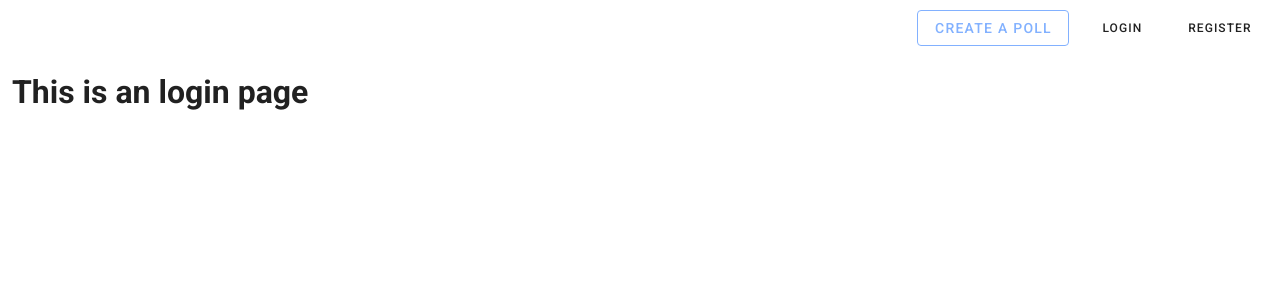
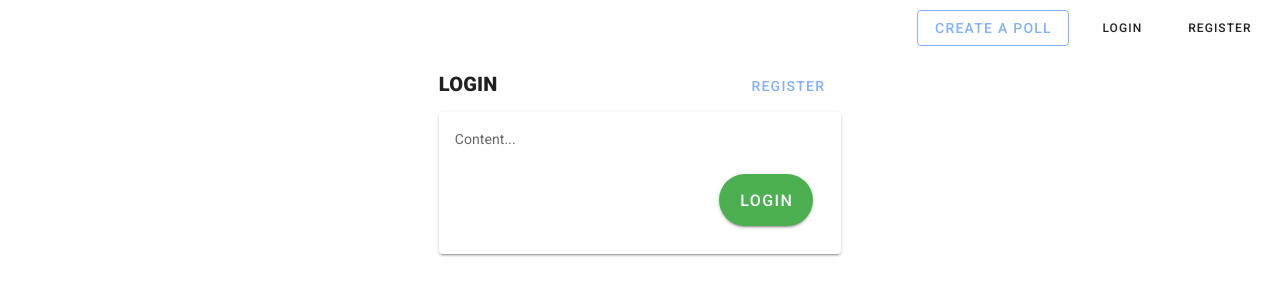
Before and after one commit to rafaelpaixao/yetanotherpoll, a Vue app in the folder frontend/: page /login in a window 1280 px wide. Shown: the top 300 px of the page. Built offline with nearby package versions, Linux system fonts and the light colour scheme.

Commit message:
add initial views

```diff
--- /dev/null
+++ b/frontend/src/components/AppLayout.vue
@@ -0,0 +1,27 @@
+<template>
+  <v-row class="justify-center">
+    <v-col lg="4" md="6" sm="8" cols="12">
+      <v-row>
+        <v-col sm="6" cols="12" class="text-left">
+          <slot name="topleft">
+            <h6 class="mb-3 text-h6 text-uppercase font-weight-black">
+              <slot name="title" />
+            </h6>
+          </slot>
+        </v-col>
+        <v-col sm="6" cols="12" class="text-right">
+          <slot name="topright" />
+        </v-col>
+      </v-row>
+      <slot />
+      <v-row>
+        <v-col sm="6" cols="12" class="text-left">
+          <slot name="bottomleft" />
+        </v-col>
+        <v-col sm="6" cols="12">
+          <slot name="bottomright" class="text-right" />
+        </v-col>
+      </v-row>
+    </v-col>
+  </v-row>
+</template>
--- /dev/null
+++ b/frontend/src/components/LoginForm.vue
@@ -0,0 +1,8 @@
+<template>
+  <v-card class="mx-auto">
+    <v-card-text>Content...</v-card-text>
+    <v-card-actions class="justify-end">
+      <v-btn x-large rounded color="success" class="mb-5 mr-5 px-5">Login</v-btn>
+    </v-card-actions>
+  </v-card>
+</template>
--- /dev/null
+++ b/frontend/src/components/PollForm.vue
@@ -0,0 +1,8 @@
+<template>
+  <v-card class="mx-auto">
+    <v-card-text>Content...</v-card-text>
+    <v-card-actions class="justify-end">
+      <v-btn x-large rounded color="success" class="mb-5 mr-5 px-5">Create Poll</v-btn>
+    </v-card-actions>
+  </v-card>
+</template>
--- /dev/null
+++ b/frontend/src/components/PollList.vue
@@ -0,0 +1,5 @@
+<template>
+  <v-card class="mx-auto">
+    <v-card-text>Content...</v-card-text>
+  </v-card>
+</template>
--- /dev/null
+++ b/frontend/src/components/RegisterForm.vue
@@ -0,0 +1,8 @@
+<template>
+  <v-card class="mx-auto">
+    <v-card-text>Content...</v-card-text>
+    <v-card-actions class="justify-end">
+      <v-btn x-large rounded color="success" class="mb-5 mr-5 px-5">Register</v-btn>
+    </v-card-actions>
+  </v-card>
+</template>
--- /dev/null
+++ b/frontend/src/global-components.js
@@ -0,0 +1,4 @@
+import Vue from 'vue'
+
+Vue.component('app-layout', () =>
+  import(/* webpackChunkName: "simplepage" */ './components/AppLayout.vue'))
--- a/frontend/src/main.js
+++ b/frontend/src/main.js
@@ -1,8 +1,9 @@
 import Vue from 'vue'
-import App from './App.vue'
 import router from './router'
 import store from './store'
 import vuetify from './plugins/vuetify'
+import './global-components'
+import App from './App.vue'
 import AppPlugin from './plugins/app'
 
 Vue.config.productionTip = false
--- a/frontend/src/router/index.js
+++ b/frontend/src/router/index.js
@@ -22,6 +22,12 @@ const routes = [
     component: () =>
       import(/* webpackChunkName: "register" */ '../views/Register.vue'),
   },
+  {
+    path: '/my-polls',
+    name: 'MyPolls',
+    component: () =>
+      import(/* webpackChunkName: "index" */ '../views/MyPolls.vue'),
+  },
 ]
 
 const router = new VueRouter({
--- a/frontend/src/views/Index.vue
+++ b/frontend/src/views/Index.vue
@@ -1,5 +1,19 @@
 <template>
-  <div>
-    <h1>This is the homepage</h1>
-  </div>
+  <app-layout>
+    <template slot="title">Create your poll</template>
+
+    <template v-slot:topright>
+      <v-btn text color="accent" :to="{name: 'MyPolls'}">See all your polls</v-btn>
+    </template>
+
+    <PollForm />
+  </app-layout>
 </template>
+
+<script>
+import PollForm from '../components/PollForm'
+
+export default {
+  components: { PollForm },
+}
+</script>
--- a/frontend/src/views/Login.vue
+++ b/frontend/src/views/Login.vue
@@ -1,5 +1,19 @@
 <template>
-  <div>
-    <h1>This is an login page</h1>
-  </div>
+  <app-layout>
+    <template slot="title">Login</template>
+
+    <template v-slot:topright>
+      <v-btn text color="accent" :to="{name: 'Register'}">Register</v-btn>
+    </template>
+
+    <LoginForm />
+  </app-layout>
 </template>
+
+<script>
+import LoginForm from '../components/LoginForm'
+
+export default {
+  components: { LoginForm },
+}
+</script>
--- /dev/null
+++ b/frontend/src/views/MyPolls.vue
@@ -0,0 +1,19 @@
+<template>
+  <app-layout>
+    <template v-slot:title>Your polls</template>
+
+    <template v-slot:topright>
+      <v-btn text color="accent" :to="{name:'Index'}" class="px-5">Create a poll</v-btn>
+    </template>
+
+    <PollList />
+  </app-layout>
+</template>
+
+<script>
+import PollList from '../components/PollList'
+
+export default {
+  components: { PollList },
+}
+</script>
--- a/frontend/src/views/Register.vue
+++ b/frontend/src/views/Register.vue
@@ -1,5 +1,19 @@
 <template>
-  <div>
-    <h1>This is an register page</h1>
-  </div>
+  <app-layout>
+    <template slot="title">Register</template>
+
+    <template v-slot:topright>
+      <v-btn text color="accent" :to="{name: 'Login'}">Login</v-btn>
+    </template>
+
+    <RegisterForm />
+  </app-layout>
 </template>
+
+<script>
+import RegisterForm from '../components/RegisterForm'
+
+export default {
+  components: { RegisterForm },
+}
+</script>
```
Also changed, not shown: 1 other file (tests, documents, lock files or other folders).
